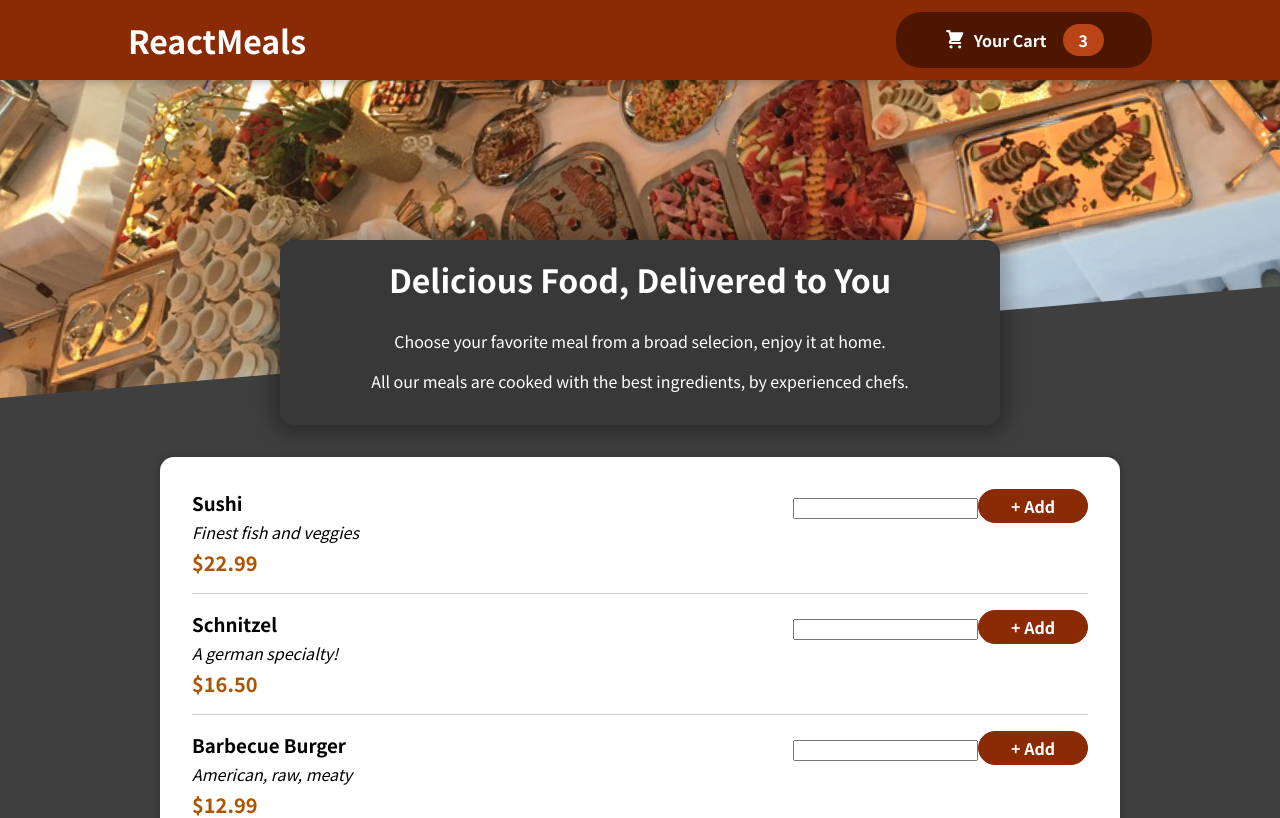
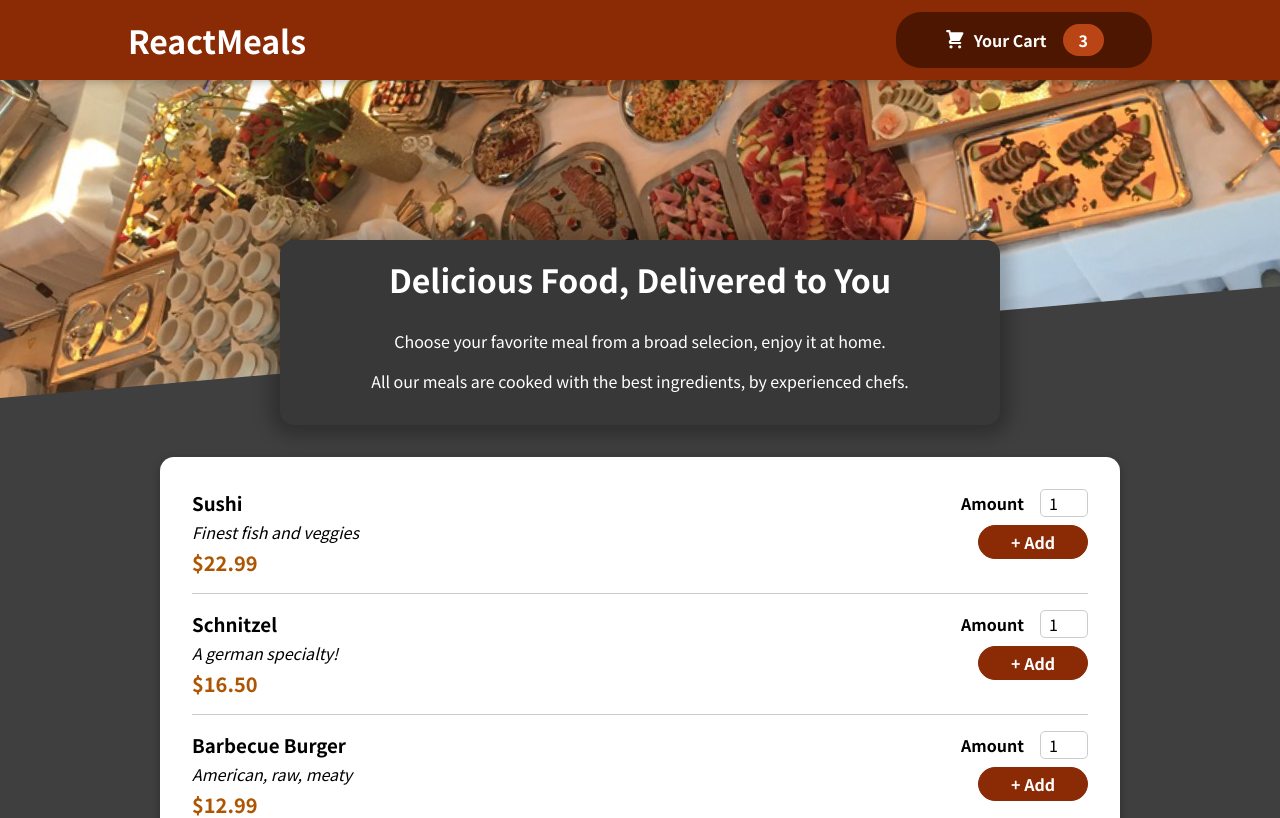
Before and after one commit to Wannabeguru/react-food-order-app, a JavaScript app: page / in a window 1280 px wide. Shown: the top 818 px of the page. Built offline with nearby package versions, Linux system fonts and the light colour scheme.

Commit message:
completed input and MealItemForm

```diff
--- a/src/components/Meals/MealItem/MealItemForm.js
+++ b/src/components/Meals/MealItem/MealItemForm.js
@@ -1,10 +1,18 @@
 import classes from './MealItemForm.module.css'
+import Input from '../../UI/Input'
 
 const MealItemForm = (props) => {
   return (
     <>
       <form className={classes.form}>
-        <input type="text" />
+        <Input label="Amount" input={{
+            id: 'amount',
+            type: 'number',
+            min: '1',
+            max: '5',
+            step: '1',
+            defaultValue: '1'
+        }}/>
         <button>+ Add</button>
       </form>
     </>
--- a/src/components/UI/Input.js
+++ b/src/components/UI/Input.js
@@ -1,4 +1,9 @@
+import classes from './Input.module.css'
 const Input = props => {
+    return <div className={classes.input}>
+        <label htmlFor={props.input.id}>{props.label}</label>
+        <input {...props.input} />
+    </div>
 
 };
 
```
